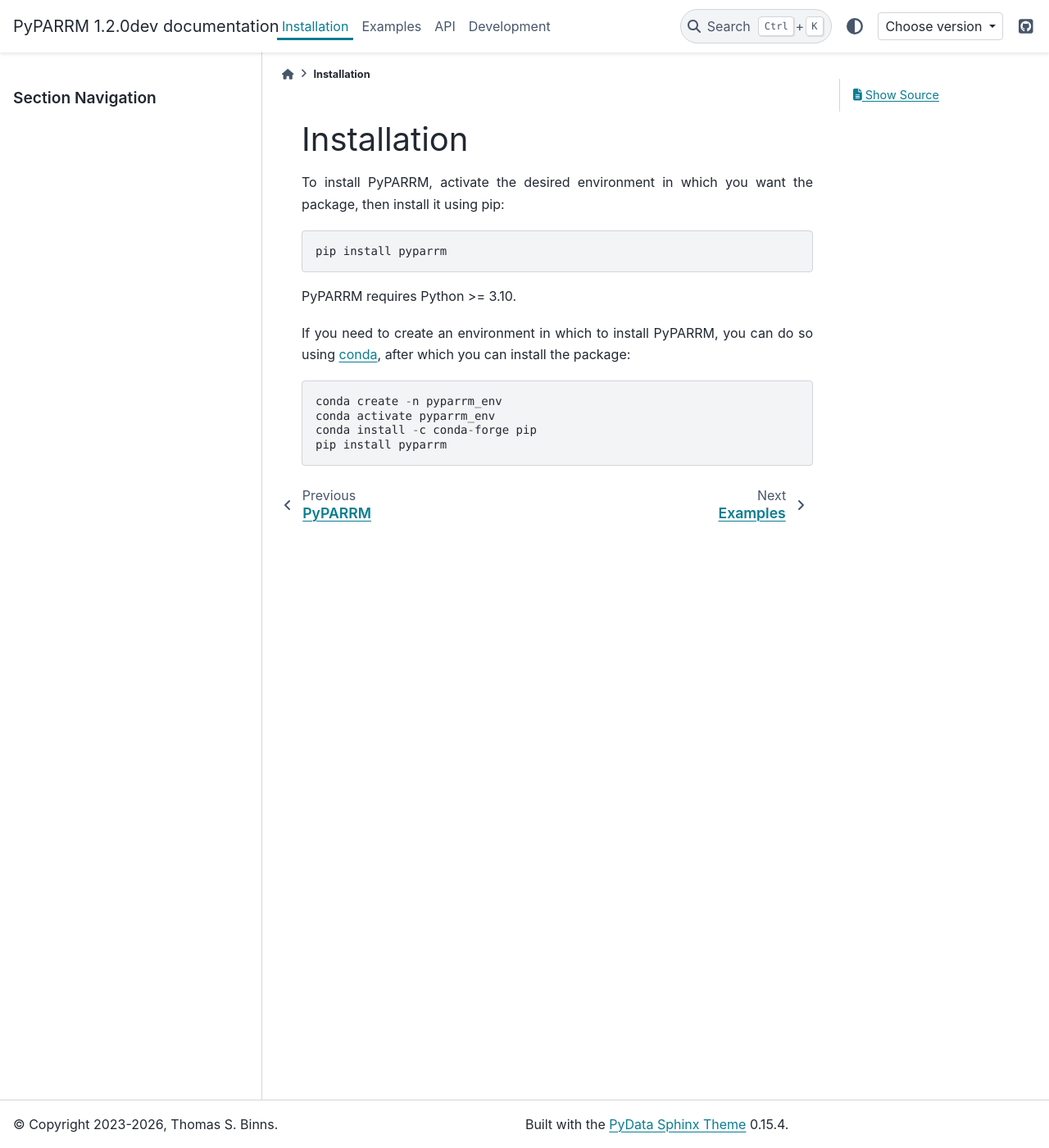
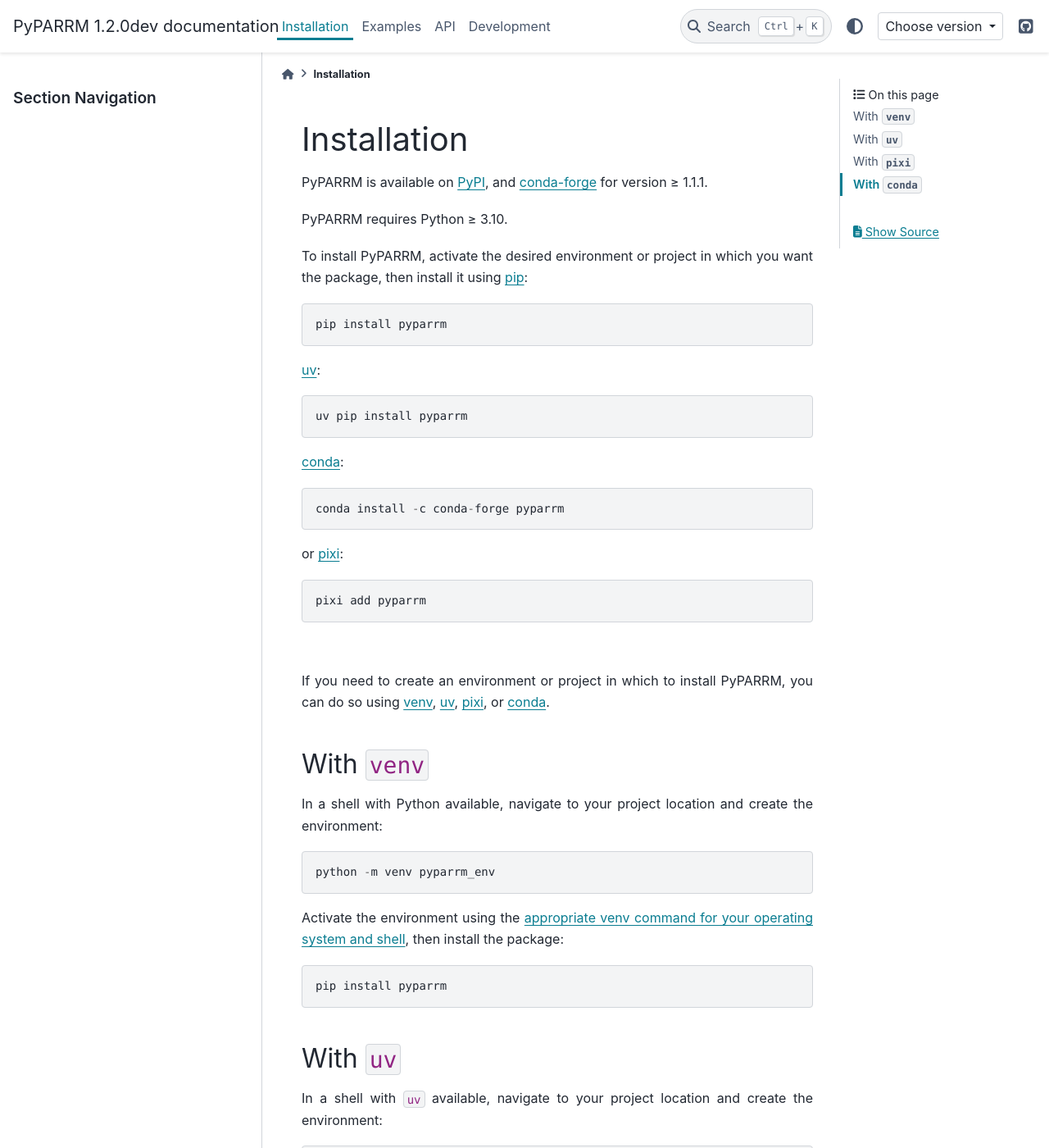
Before and after one commit to neuromodulation/PyPARRM, a Sphinx documentation site: the page built from docs/source/installation.rst, in a window 1280 px wide and 1400 px high. Shown: the whole window at 82% size. Built offline with Sphinx 7.4.7 and the PyData theme 0.15.4, drawn with Linux system fonts in a browser that asks for light colours; pages that are not in the unit, such as notebooks, are missing from menus; comment, search, counter and statistics services are not loaded; some of the changed text lies outside the part shown.

Commit message:
[MAINT] Update installation info (#100)

```diff
--- a/docs/source/installation.rst
+++ b/docs/source/installation.rst
@@ -1,21 +1,98 @@
 Installation
 ============
 
-To install PyPARRM, activate the desired environment in which you want the package, then
-install it using pip:
+PyPARRM is available on `PyPI <https://pypi.org/project/pyparrm/>`_, and
+`conda-forge <https://anaconda.org/channels/conda-forge/packages/pyparrm/overview>`_
+for version ≥ 1.1.1.
+
+PyPARRM requires Python ≥ 3.10.
+
+To install PyPARRM, activate the desired environment or project in which you want the
+package, then install it using `pip <https://pip.pypa.io/en/stable/>`_:
 
 .. code-block::
 
     pip install pyparrm
 
-PyPARRM requires Python >= 3.10.
+`uv <https://docs.astral.sh/uv/>`_:
 
-If you need to create an environment in which to install PyPARRM, you can do so using
-`conda <https://docs.conda.io/en/latest/>`_, after which you can install the package:
+.. code-block::
+
+    uv pip install pyparrm
+
+`conda <https://docs.conda.io/en/latest/>`_:
+
+.. code-block::
+
+    conda install -c conda-forge pyparrm
+
+or `pixi <https://pixi.prefix.dev/latest/>`_:
+
+.. code-block::
+
+    pixi add pyparrm
+
+|
+
+If you need to create an environment or project in which to install PyPARRM, you can do
+so using `venv <https://docs.python.org/3/library/venv.html>`_,
+`uv <https://docs.astral.sh/uv/>`_, `pixi <https://pixi.prefix.dev/latest/>`_, or
+`conda <https://docs.conda.io/en/latest/>`_.
+
+With ``venv``
+-------------
+
+In a shell with Python available, navigate to your project location and create the
+environment:
+
+.. code-block::
+
+    python -m venv pyparrm_env
+
+Activate the environment using the
+`appropriate venv command for your operating system and shell <https://docs.python.org/3/library/venv.html#how-venvs-work>`_,
+then install the package:
+
+.. code-block::
+
+    pip install pyparrm
+
+With ``uv``
+-----------
+
+In a shell with ``uv`` available, navigate to your project location and create the
+environment:
+
+.. code-block::
+
+    uv venv pyparrm_env
+
+Activate the environment using the
+`appropriate uv command for your operating system and shell <https://docs.astral.sh/uv/pip/environments/#using-a-virtual-environment>`_,
+then install the package:
+
+.. code-block::
+
+    uv pip install pyparrm
+
+With ``pixi``
+-------------
+
+In a shell with ``pixi`` available, run the following commands:
+
+.. code-block::
+
+    pixi init
+    pixi shell-hook
+    pixi add pyparrm
+
+With ``conda``
+--------------
+
+In a shell with ``conda`` available, run the following commands:
 
 .. code-block::
 
     conda create -n pyparrm_env
     conda activate pyparrm_env
-    conda install -c conda-forge pip
-    pip install pyparrm
+    conda install -c conda-forge pyparrm
```
